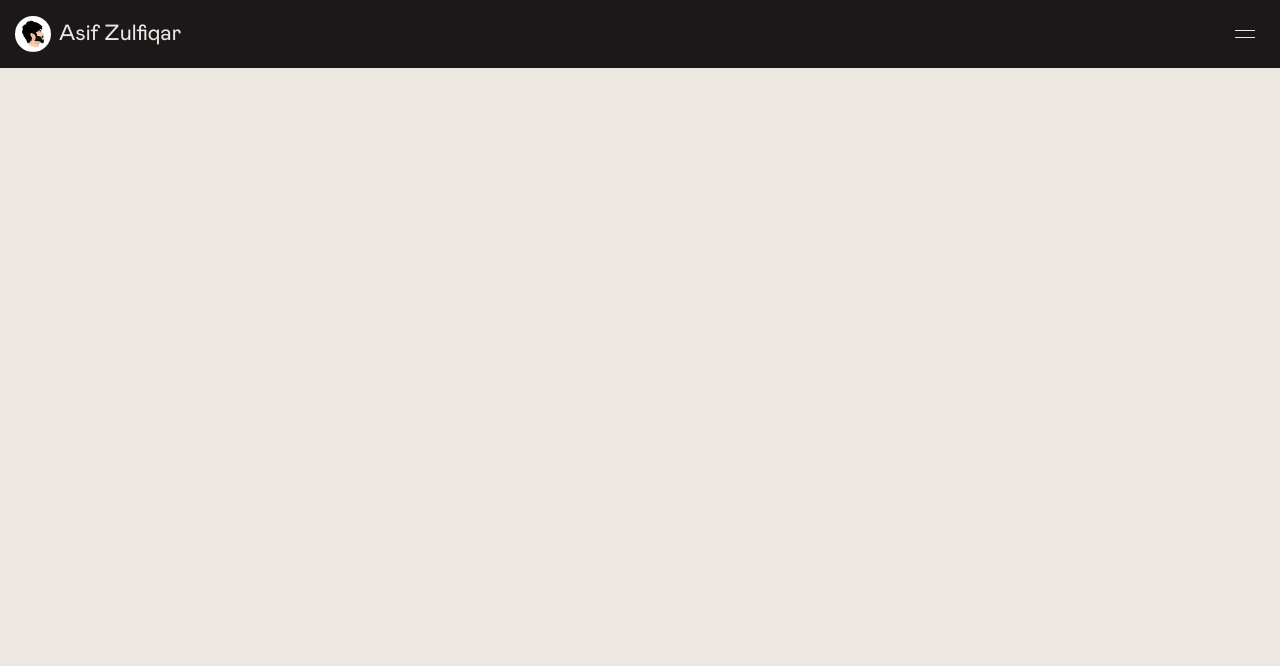
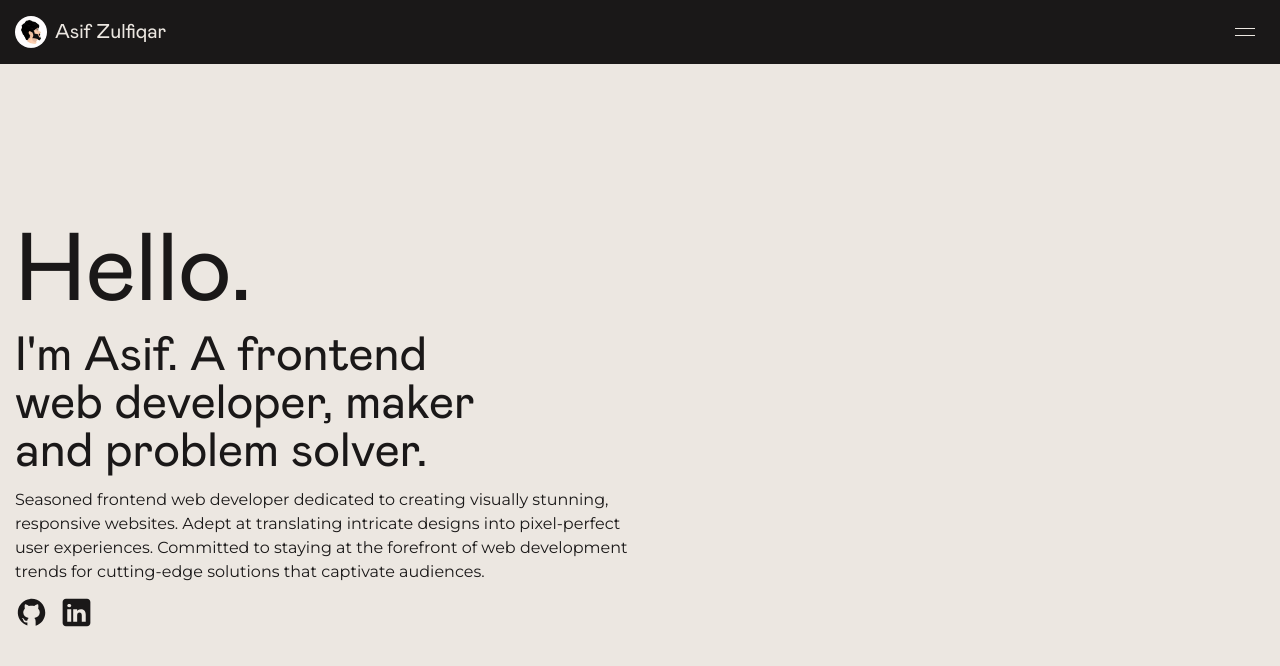
Before and after one commit to asifzulfiqar8/asifzulfiqar, a plain HTML site: page index.html in a window 1280 px wide. Drawn offline with nearby package versions, Linux system fonts and the light colour scheme.

Commit message:
hero banner created

```diff
--- a/index.html
+++ b/index.html
@@ -24,7 +24,7 @@
         <section class="container py-4">
             <div class="flex items-center justify-between">
                 <a href="/" class="logo flex items-center gap-2">
-                    <img class="w-9 rounded-full" src="assets/images/asif.png" alt="logo">
+                    <img class="w-8 rounded-full" src="assets/images/asif.png" alt="logo">
                     Asif Zulfiqar
                 </a>
                 <div class="hamburger">
@@ -35,18 +35,36 @@
             <!-- Nav Links -->
             <div class="nav-links w-full secondary-color flex items-center justify-center">
                 <div class="flex flex-col gap-8">
-                <a href="/" class="nav-link text-base md:text-2xl tracking-widest text-center text-bg mabry-font">Home</a>
-                <a href="/" class="nav-link text-base md:text-2xl tracking-widest text-center text-bg mabry-font">Projects</a>
-                <a href="/" class="nav-link text-base md:text-2xl tracking-widest text-center text-bg mabry-font">About</a>
-                <a href="/" class="nav-link text-base md:text-2xl tracking-widest text-center text-bg mabry-font">Contact</a>
+                <a href="/" class="nav-link text-xl md:text-6xl tracking-widest text-center text-bg grandslang-font">Home</a>
+                <a href="/" class="nav-link text-xl md:text-6xl tracking-widest text-center text-bg grandslang-font">Projects</a>
+                <a href="/" class="nav-link text-xl md:text-6xl tracking-widest text-center text-bg grandslang-font">About</a>
+                <a href="/" class="nav-link text-xl md:text-6xl tracking-widest text-center text-bg grandslang-font">Contact</a>
                 </div>
             </div>
         </section>
     </header>
     <!-- Hero banner  -->
     <section class="container-fluid">
-        <section class="container">
-
+        <section class="container py-20 md:py-40">
+            <div class="grid md:grid-cols-2 gap-5">
+                <div class="hero-content flex flex-col gap-3">
+                    <h1 class="hello grandslang-font text-2xl md:text-8xl text-secondary">Hello.</h1>
+                    <h2 class="intro grandslang-font text-lg md:text-5xl w-4/5 text-secondary">I'm Asif. A frontend web developer, maker and problem solver.</h2>
+                    <p class="montserrat-font text-base text-secondary">Seasoned frontend web developer dedicated to creating visually stunning, responsive websites. Adept at translating intricate designs into pixel-perfect user experiences. Committed to staying at the forefront of web development trends for cutting-edge solutions that captivate audiences.</p>
+                    <div class="flex items-center gap-3">
+                        <a href="https://github.com/asif0008" class="social-links" target="_blank">
+                            <svg class="socials-svg" xmlns="http://www.w3.org/2000/svg" x="0px" y="0px" width="100" height="100" viewBox="0 0 24 24">
+                              <path d="M10.9,2.1c-4.6,0.5-8.3,4.2-8.8,8.7c-0.6,5,2.5,9.3,6.9,10.7v-2.3c0,0-0.4,0.1-0.9,0.1c-1.4,0-2-1.2-2.1-1.9 c-0.1-0.4-0.3-0.7-0.6-1C5.1,16.3,5,16.3,5,16.2C5,16,5.3,16,5.4,16c0.6,0,1.1,0.7,1.3,1c0.5,0.8,1.1,1,1.4,1c0.4,0,0.7-0.1,0.9-0.2 c0.1-0.7,0.4-1.4,1-1.8c-2.3-0.5-4-1.8-4-4c0-1.1,0.5-2.2,1.2-3C7.1,8.8,7,8.3,7,7.6C7,7.2,7,6.6,7.3,6c0,0,1.4,0,2.8,1.3 C10.6,7.1,11.3,7,12,7s1.4,0.1,2,0.3C15.3,6,16.8,6,16.8,6C17,6.6,17,7.2,17,7.6c0,0.8-0.1,1.2-0.2,1.4c0.7,0.8,1.2,1.8,1.2,3 c0,2.2-1.7,3.5-4,4c0.6,0.5,1,1.4,1,2.3v3.3c4.1-1.3,7-5.1,7-9.5C22,6.1,16.9,1.4,10.9,2.1z"></path>
+                          </svg>
+                        </a>
+                        <a href="https://www.linkedin.com/in/asifzulfiqar8/" class="social-links" target="_blank">
+                            <svg class="socials-svg" xmlns="http://www.w3.org/2000/svg" x="0px" y="0px" width="100" height="100" viewBox="0 0 50 50">
+                              <path d="M41,4H9C6.24,4,4,6.24,4,9v32c0,2.76,2.24,5,5,5h32c2.76,0,5-2.24,5-5V9C46,6.24,43.76,4,41,4z M17,20v19h-6V20H17z M11,14.47c0-1.4,1.2-2.47,3-2.47s2.93,1.07,3,2.47c0,1.4-1.12,2.53-3,2.53C12.2,17,11,15.87,11,14.47z M39,39h-6c0,0,0-9.26,0-10 c0-2-1-4-3.5-4.04h-0.08C27,24.96,26,27.02,26,29c0,0.91,0,10,0,10h-6V20h6v2.56c0,0,1.93-2.56,5.81-2.56 c3.97,0,7.19,2.73,7.19,8.26V39z"></path>
+                            </svg>
+                        </a>
+                    </div>
+                </div>
+            </div>
         </section>
     </section>
     <script src="/script.js"></script>
--- a/style.scss
+++ b/style.scss
@@ -1,4 +1,4 @@
-@import url('https://fonts.googleapis.com/css2?family=Julius+Sans+One&family=Plus+Jakarta+Sans:wght@400;500;600;700;800&display=swap');
+@import url('https://fonts.googleapis.com/css2?family=Julius+Sans+One&family=Plus+Jakarta+Sans&family=Montserrat:wght@400;500;600;700;800&display=swap');
 
 $primaryColor: #FFA901;
 $black: #000;
@@ -7,7 +7,8 @@ $bgColor : #ece7e1;
 $secondaryColor : #1a1818;
 $juliusFont: 'Julius Sans', sans-serif;
 $mabryFont: 'Mabry Pro', 'Plus Jakarta Sans', sans-serif;
-$grandSlangFont : 'GrandSlang-Roman', cursive;
+$grandSlangFont : 'GrandSlang-Roman', 'Mabry Pro', sans-serif;
+$montserratFont : 'Montserrat', 'Julius Sans', sans-serif;
 
 * {
     padding: 0;
@@ -45,14 +46,17 @@ body {
 .mabry-font {
     font-family: $mabryFont;
 }
-.julius.font {
-    font-family: $juliusFont;
+.grandslang-font {
+    font-family: $grandSlangFont;
+}
+.montserrat-font {
+    font-family: $montserratFont;
 }
 header {
     .logo {
         z-index: 9;
         color: $bgColor;
-        font-size: 22px;
+        font-size: 20px;
         line-height: 20px;
         font-weight: 400;
         font-family: $mabryFont;
@@ -93,3 +97,17 @@ header {
         }
     }
 }
+.hero-content {
+    .social-links svg {
+        width: 33px;
+        height: 33px;
+        fill: $secondaryColor;
+        transition: all .8s ease;
+        &:hover {
+            fill: $bgColor;
+            background: $secondaryColor;
+            padding: 5px;
+            border-radius: 30px;
+        }
+    }
+}
```
Also changed, not shown: style.css, 1 other file.
